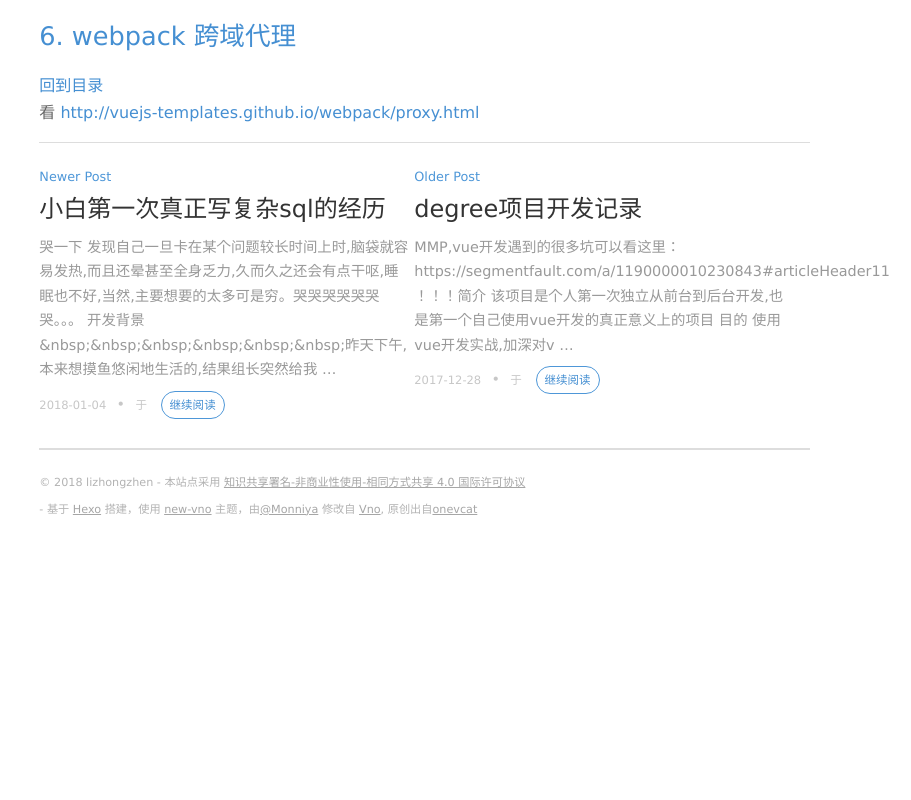
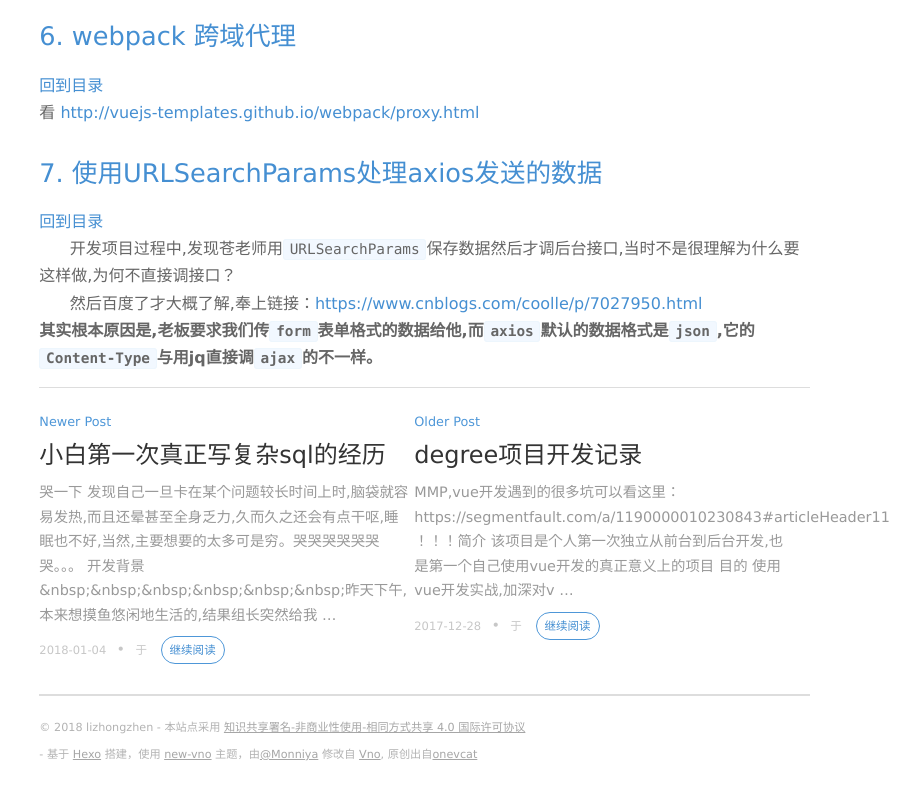
Before and after one commit to lizhongzhen11/lizhongzhen11.github.io, a plain HTML site: page 2018/01/02/小知识点/index.html in a window 1280 px wide. Shown: the part 2887-3687 px from the top of the page, without its empty margins (369-1280 px from the left). Before the commit the page ends 3464 px from the top, so only its background shows below. Drawn offline with nearby package versions, Linux system fonts and the light colour scheme; some packages are replaced by stand-ins of ours; a script that the page names is missing.

Commit message:
Site updated: 2018-05-07 19:33:00

```diff
--- a/2018/01/02/小知识点/index.html
+++ b/2018/01/02/小知识点/index.html
@@ -200,6 +200,8 @@ webpack 跨域代理
 <p>图：<br><img src="../../../../images/after.png" alt=""></p>
 <h3 id="6-webpack-跨域代理"><a href="#6-webpack-跨域代理" class="headerlink" title="6. webpack 跨域代理"></a><a id="16">6. webpack 跨域代理</a></h3><p><a href="#1">回到目录</a></p>
 <p>看 <a href="http://vuejs-templates.github.io/webpack/proxy.html" target="_blank" rel="external">http://vuejs-templates.github.io/webpack/proxy.html</a></p>
+<h3 id="7-使用URLSearchParams处理axios发送的数据"><a href="#7-使用URLSearchParams处理axios发送的数据" class="headerlink" title="7. 使用URLSearchParams处理axios发送的数据"></a><a id="17">7. 使用URLSearchParams处理axios发送的数据</a></h3><p><a href="#1">回到目录</a></p>
+<p>&nbsp;&nbsp;&nbsp;&nbsp;&nbsp;&nbsp;开发项目过程中,发现苍老师用<code>URLSearchParams</code>保存数据然后才调后台接口,当时不是很理解为什么要这样做,为何不直接调接口？<br>&nbsp;&nbsp;&nbsp;&nbsp;&nbsp;&nbsp;然后百度了才大概了解,奉上链接：<a href="https://www.cnblogs.com/coolle/p/7027950.html" target="_blank" rel="external">https://www.cnblogs.com/coolle/p/7027950.html</a><br><strong>其实根本原因是,老板要求我们传<code>form</code>表单格式的数据给他,而<code>axios</code>默认的数据格式是<code>json</code>,它的<code>Content-Type</code>与用jq直接调<code>ajax</code>的不一样。</strong></p>
 
   </section>
 
```
